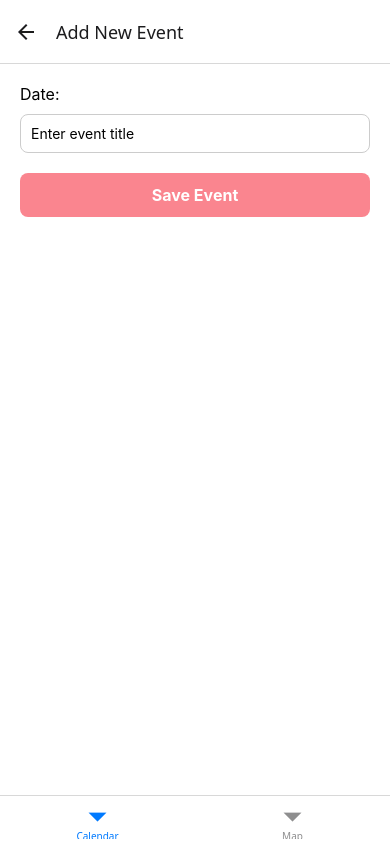
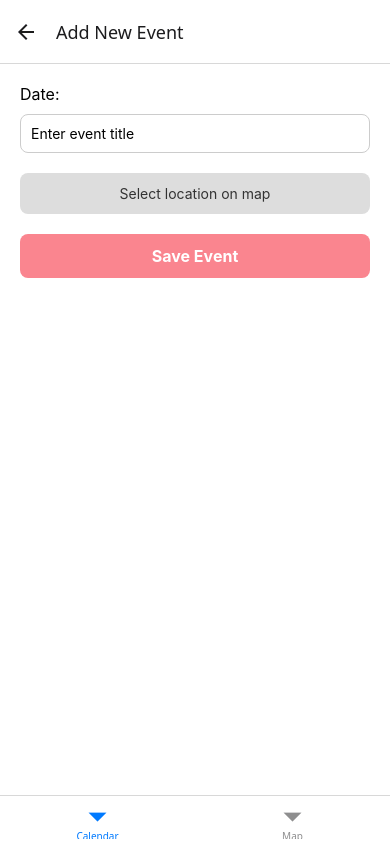
Before and after one commit to Ohjelmistoprojekti-2-ryhma/FrontEnd, a React Native app in the folder kalenteriKartalla/: screen /AddEvent in a window 390 px wide. Built offline with nearby package versions, Linux system fonts and the light colour scheme.

Commit message:
uuden tapahtuman lisäyksen yhteydessä voi laittaa tapahtuman kartalle

```diff
--- a/kalenteriKartalla/app/AddEvent.js
+++ b/kalenteriKartalla/app/AddEvent.js
@@ -1,5 +1,5 @@
-// app/AddEventScreen.js
-import React, { useState } from "react";
+// AddEventScreen.js
+import React, { useState, useEffect } from "react";
 import {
   View,
   Text,
@@ -10,10 +10,17 @@ import {
 } from "react-native";
 
 export default function AddEventScreen({ navigation, route }) {
-  const { selectedDate, onSave } = route.params || {};
+  const { selectedDate, onSave, location } = route.params || {};
   const [title, setTitle] = useState("");
+  const [selectedLocation, setSelectedLocation] = useState(null);
 
-  const handleSave = () => {
+  useEffect(() => {
+    if (location) {
+      setSelectedLocation(location);
+    }
+  }, [location]);
+
+  const handleSave = (coords = selectedLocation) => {
     if (!title.trim()) {
       Alert.alert("Error", "Please enter an event title.");
       return;
@@ -23,6 +30,7 @@ export default function AddEventScreen({ navigation, route }) {
       id: Date.now(),
       date: selectedDate,
       title: title.trim(),
+      location: coords,
     };
 
     if (typeof onSave === "function") {
@@ -41,13 +49,32 @@ export default function AddEventScreen({ navigation, route }) {
   return (
     <View style={styles.container}>
       <Text style={styles.label}>Date: {selectedDate}</Text>
+
       <TextInput
         style={styles.input}
         placeholder="Enter event title"
         value={title}
         onChangeText={setTitle}
       />
-      <TouchableOpacity style={styles.saveButton} onPress={handleSave}>
+
+      <TouchableOpacity
+        style={styles.locationButton}
+        onPress={() =>
+          navigation.navigate("Map", {
+            eventTitle: title || "Untitled Event",
+            onSelectLocation: (coords) => handleSave(coords), // ⬅ sijainnin valinta tallentaa heti
+          })
+        }
+      >
+        <Text style={styles.locationButtonText}>
+          {selectedLocation
+            ? `Location: ${selectedLocation.lat.toFixed(4)}, ${selectedLocation.lng.toFixed(4)}`
+            : "Select location on map"}
+        </Text>
+      </TouchableOpacity>
+
+      {/* Tämä jää vaihtoehtoiseksi nappulaksi jos halutaan manuaalisesti tallentaa ilman karttaa */}
+      <TouchableOpacity style={styles.saveButton} onPress={() => handleSave()}>
         <Text style={styles.saveButtonText}>Save Event</Text>
       </TouchableOpacity>
     </View>
@@ -71,6 +98,17 @@ const styles = StyleSheet.create({
     padding: 10,
     marginBottom: 20,
   },
+  locationButton: {
+    backgroundColor: "#ddd",
+    paddingVertical: 12,
+    alignItems: "center",
+    borderRadius: 8,
+    marginBottom: 20,
+  },
+  locationButtonText: {
+    color: "#333",
+    fontSize: 14,
+  },
   saveButton: {
     backgroundColor: "#fa858f",
     paddingVertical: 12,
--- a/kalenteriKartalla/app/map.js
+++ b/kalenteriKartalla/app/map.js
@@ -1,7 +1,12 @@
-// Map.js
-import React from 'react';
-import { SafeAreaView, StyleSheet } from 'react-native';
-import { WebView } from 'react-native-webview';
+import React from "react";
+import { View, StyleSheet } from "react-native";
+import { WebView } from "react-native-webview";
+
+export default function Map({ navigation, route }) {
+  const onSelectLocation = route.params?.onSelectLocation;
+  const eventTitle = route.params?.eventTitle || "Event";
+
+  const safeTitle = JSON.stringify(eventTitle); // suojaa erikoismerkeiltä
 
   const html = `
   <!DOCTYPE html>
@@ -23,41 +28,54 @@ const html = `
       <div id="map"></div>
       <script src="https://unpkg.com/leaflet@1.9.4/dist/leaflet.js"></script>
       <script>
-      var map = L.map('map').setView([60.1699, 24.9384], 13); // Helsinki
+        var map = L.map('map').setView([60.1699, 24.9384], 13);
 
         L.tileLayer('https://{s}.tile.openstreetmap.org/{z}/{x}/{y}.png', {
           maxZoom: 19,
           attribution: '© OpenStreetMap'
         }).addTo(map);
 
+        var marker;
+
         map.on('click', function(e) {
-        // Kysy käyttäjältä nimi/tiedot merkille
-        var userText = prompt("Anna merkille nimi tai kuvaus:");
-
-        // Jos käyttäjä ei kirjoita mitään, käytetään koordinaatteja
-        if (!userText) {
-          userText = 'Merkki: ' + e.latlng.lat.toFixed(5) + ', ' + e.latlng.lng.toFixed(5);
+          if (marker) {
+            map.removeLayer(marker);
           }
 
-        var marker = L.marker([e.latlng.lat, e.latlng.lng]).addTo(map)
-          .bindPopup(userText + '<br><b>Klikkaa poistaaksesi</b>')
+          marker = L.marker([e.latlng.lat, e.latlng.lng]).addTo(map)
+            .bindPopup(${safeTitle})
             .openPopup();
 
-        // Poisto-ominaisuus klikkaamalla markkeria
-        marker.on('click', function() {
-          map.removeLayer(marker);
-        });
+          window.ReactNativeWebView.postMessage(
+            JSON.stringify({ lat: e.latlng.lat, lng: e.latlng.lng })
+          );
         });
       </script>
     </body>
   </html>
   `;
 
-export default function Map() {
+  const handleMessage = (event) => {
+    try {
+      const coords = JSON.parse(event.nativeEvent.data);
+      if (onSelectLocation) {
+        onSelectLocation(coords);
+      }
+      navigation.goBack();
+    } catch (err) {
+      console.warn("Invalid data from map:", err);
+    }
+  };
+
   return (
-    <SafeAreaView style={styles.container}>
-      <WebView originWhitelist={['*']} source={{ html }} style={{ flex: 1 }} />
-    </SafeAreaView>
+    <View style={styles.container}>
+      <WebView
+        originWhitelist={["*"]}
+        source={{ html }}
+        style={{ flex: 1 }}
+        onMessage={handleMessage}
+      />
+    </View>
   );
 }
 
```
Lines whose indentation alone changed are shown as unchanged.
